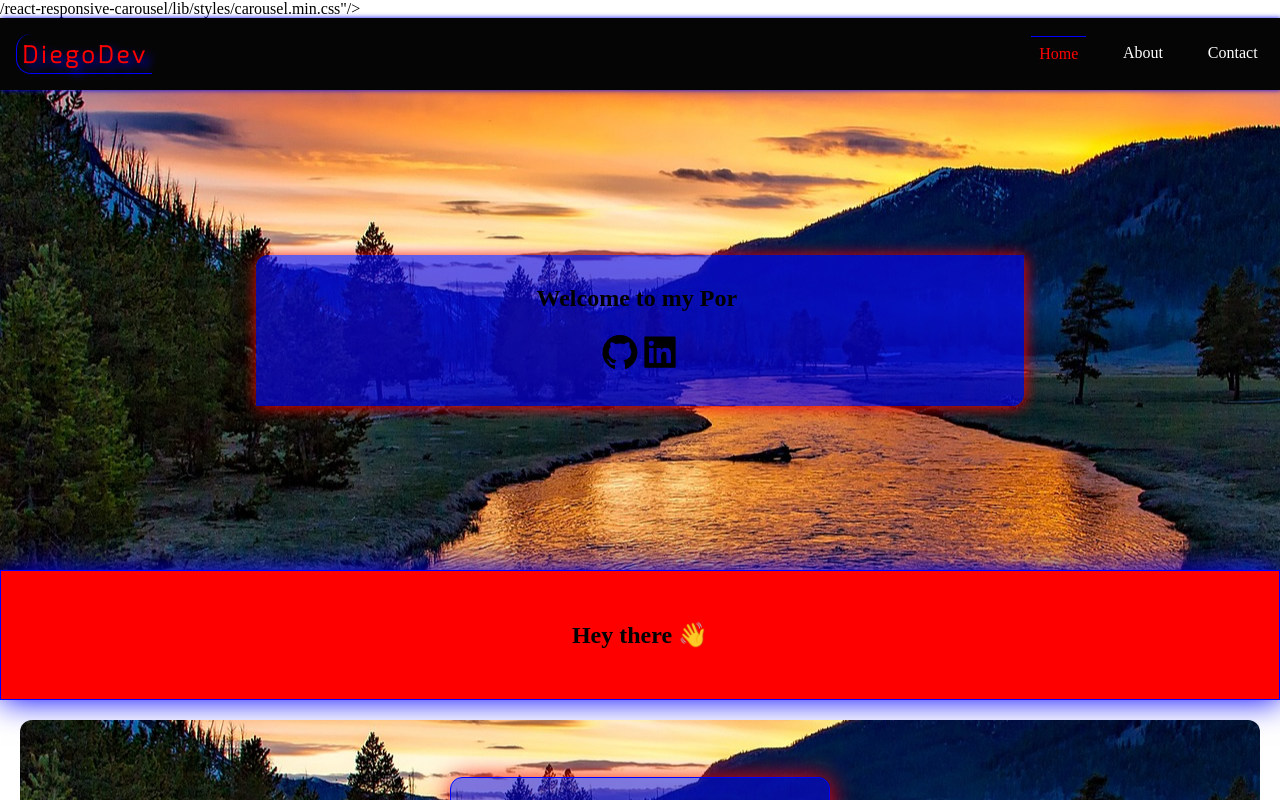
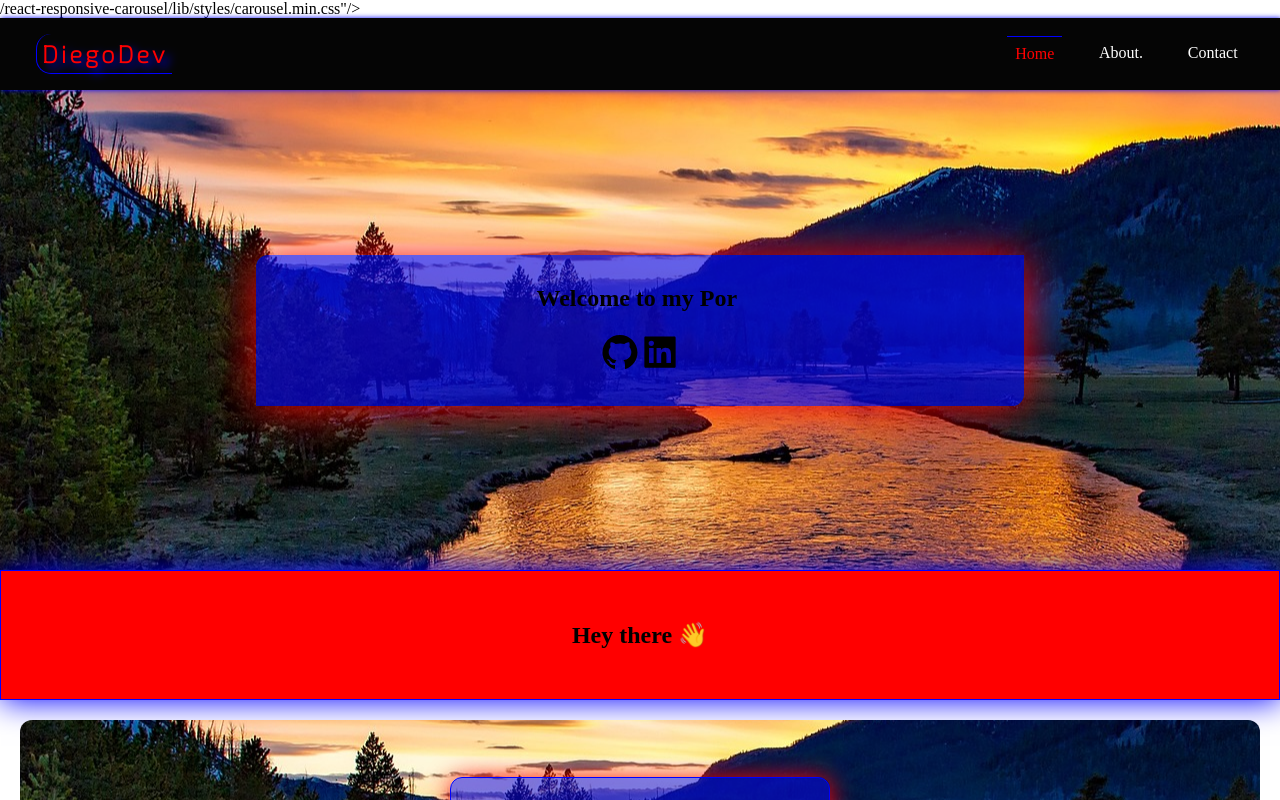
Before and after one commit to diego-monfort-landolt/Landoltdiego, a React (Vite) app: page / in a window 1280 px wide. Shown: the top 800 px of the page. Built offline with nearby package versions, Linux system fonts and the light colour scheme.

Commit message:
added padding on the nav

```diff
--- a/src/component/Navbar.css
+++ b/src/component/Navbar.css
@@ -15,6 +15,8 @@ nav {
   box-shadow: 1px 0 5px blue;
   position: sticky;
   top: 0;
+
+  padding: 0 20px 0 20px;
 
   z-index: 30;
 }
--- a/src/component/Navbar.jsx
+++ b/src/component/Navbar.jsx
@@ -21,7 +21,7 @@ export const Navbar = () => {
             <NavLink to='/'>Home</NavLink>
           </li>
           <li>
-            <NavLink to='/about'>About</NavLink>
+            <NavLink to='/about'>About.</NavLink>
           </li>
           <li>
             <NavLink to='contact'>Contact</NavLink>
--- a/src/pages/Home.css
+++ b/src/pages/Home.css
@@ -20,7 +20,7 @@
   color: #000;
   border-radius: 12px 0 12px 0;
   padding: 30px;
-  box-shadow: 1px 1px 15px red;
+  box-shadow: 1px 1px 45px red;
 }
 
 
```
